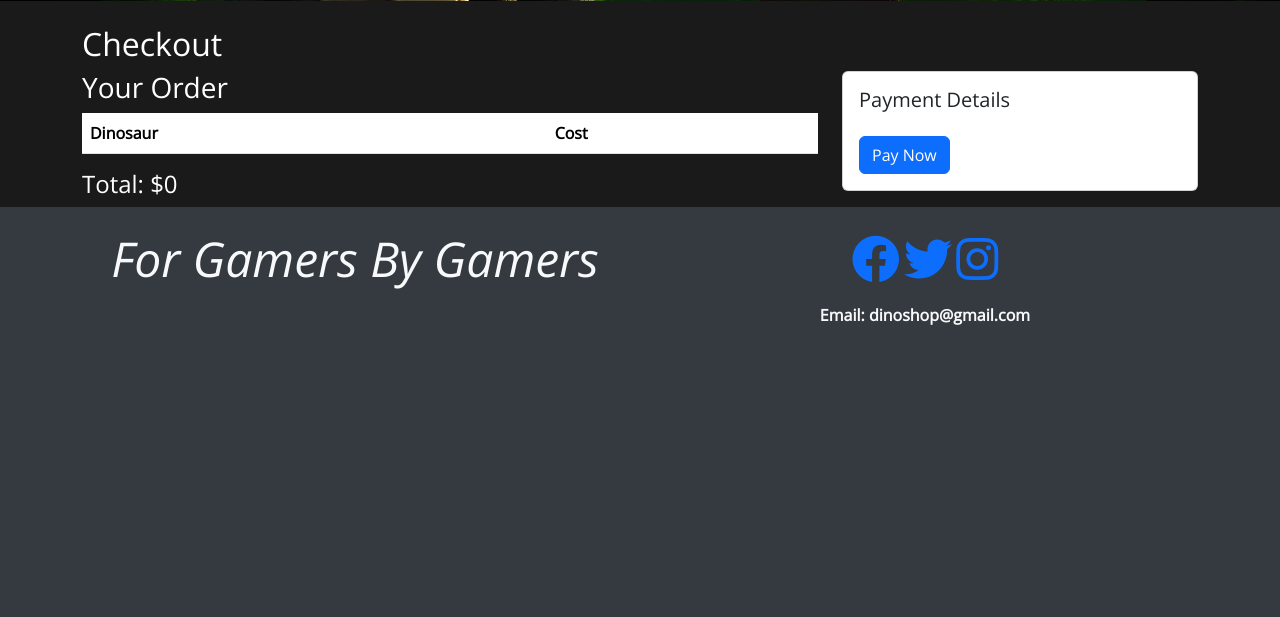
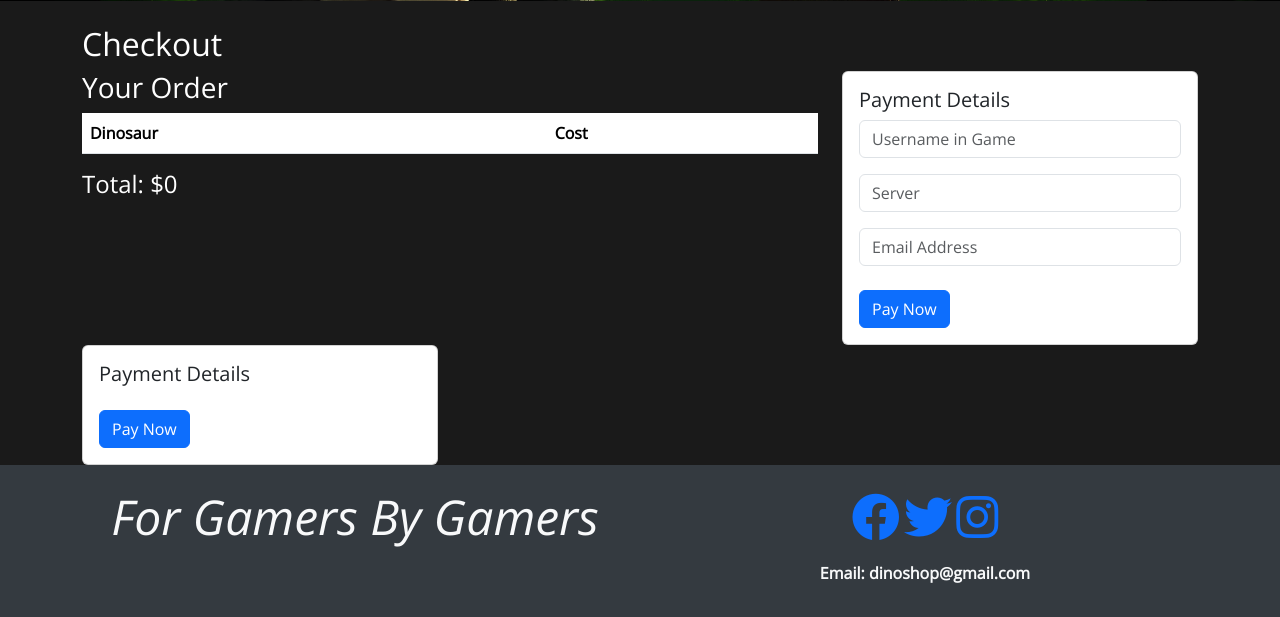
Before and after one commit to EmcioN/Dino_Shop, a Django app: page /checkout/checkout/ in a window 1280 px wide. Shown: the part 735-1352 px from the top of the page. Before the commit the page ends 1060 px from the top, so only its background shows below. Run offline with Django 4.2, Linux system fonts and the light colour scheme; the visitor is signed in with stand-in values (Sample User, id 1); data that the repository does not hold is empty; some libraries are stand-ins or nearby versions; some web fonts are replaced.

Commit message:
Add javascript to process stripe payments, change transaction history in profile, change views to create transaction history

```diff
--- a/checkout/templates/checkout/checkout.html
+++ b/checkout/templates/checkout/checkout.html
@@ -1,7 +1,7 @@
 {% extends 'base.html' %}
 
 {% block content %}
-<script src="https://js.stripe.com/v3/"></script>
+
 
 <div class="container mt-4">
     <h2>Checkout</h2>
@@ -32,6 +32,21 @@
                     <h5 class="card-title">Payment Details</h5>
                     <form action="{% url 'checkout' %}" method="post" id="payment-form">
                         {% csrf_token %}
+                        <input type="text" name="username_in_game" placeholder="Username in Game" class="form-control mb-3" required>
+                        <input type="text" name="server" placeholder="Server" class="form-control mb-3" required>
+                        <input type="email" name="email" placeholder="Email Address" class="form-control mb-3" required>
+                        <div id="card-element" class="my-4"></div>
+                        <button type="submit" class="btn btn-primary btn-block">Pay Now</button>
+                    </form>
+                </div>
+            </div>
+        </div>
+        <div class="col-md-4">
+            <div class="card payment-card">
+                <div class="card-body">
+                    <h5 class="card-title">Payment Details</h5>
+                    <form action="{% url 'checkout' %}" method="post" id="payment-form">
+                        {% csrf_token %}
                         <div id="card-element" class="my-4"></div>
                         <button type="submit" class="btn btn-primary btn-block">Pay Now</button>
                     </form>
@@ -40,5 +55,5 @@
         </div>
     </div>
 </div>
-
+<script src="https://js.stripe.com/v3/"></script>
 {% endblock %}
--- a/checkout/views.py
+++ b/checkout/views.py
@@ -13,6 +13,9 @@ def checkout(request):
     total_price = sum(item.dinosaur.price * item.quantity for item in basket_items)
 
     if request.method == 'POST':
+        username_in_game = request.POST.get('username_in_game')
+        server = request.POST.get('server')
+        email = request.POST.get('email')
         token = request.POST.get('stripeToken')
 
         try:
@@ -25,7 +28,9 @@ def checkout(request):
 
             checkout = Checkout.objects.create(
                 user=request.user,
-                email=request.user.email,
+                email=email,
+                username_in_game=username_in_game,
+                server=server,
                 total_price=total_price,
                 payment_method='Stripe',
                 transaction_id=charge.id,
--- a/static/js/script.js
+++ b/static/js/script.js
@@ -0,0 +1,57 @@
+document.addEventListener('DOMContentLoaded', function () {
+    var stripe = Stripe('pk_live_51OIkSJDAPgzkdno43epX0D0O0tgIU3IfHrR7OsIDMrC5RqUAVSjyX8WT7ZNG115S8msqWQAxBTWUX3UvWARrxd1b00A8QvqGZ3');
+
+    var elements = stripe.elements();
+    var style = {
+        base: {
+            color: "#32325d",
+            fontFamily: '"Helvetica Neue", Helvetica, sans-serif',
+            fontSmoothing: "antialiased",
+            fontSize: "16px",
+            "::placeholder": {
+                color: "#aab7c4"
+            }
+        },
+        invalid: {
+            color: "#fa755a",
+            iconColor: "#fa755a"
+        }
+    };
+
+    var card = elements.create("card", { style: style });
+    card.mount("#card-element");
+
+    card.addEventListener('change', ({error}) => {
+        const displayError = document.getElementById('card-errors');
+        if (error) {
+            displayError.textContent = error.message;
+        } else {
+            displayError.textContent = 'card-errors';
+        }
+    });
+
+    var form = document.getElementById('payment-form');
+    form.addEventListener('submit', function(event) {
+        event.preventDefault();
+
+        stripe.createToken(card).then(function(result) {
+            if (result.error) {
+                var errorElement = document.getElementById('card-errors');
+                errorElement.textContent = result.error.message;
+            } else {
+                stripeTokenHandler(result.token);
+            }
+        });
+    });
+
+    function stripeTokenHandler(token) {
+        var form = document.getElementById('payment-form');
+        var hiddenInput = document.createElement('input');
+        hiddenInput.setAttribute('type', 'hidden');
+        hiddenInput.setAttribute('name', 'stripeToken');
+        hiddenInput.setAttribute('value', token.id);
+        form.appendChild(hiddenInput);
+
+        form.submit();
+    }
+});
```
Also changed, not shown: user/templates/view_profile.html (+11 -14 lines).
